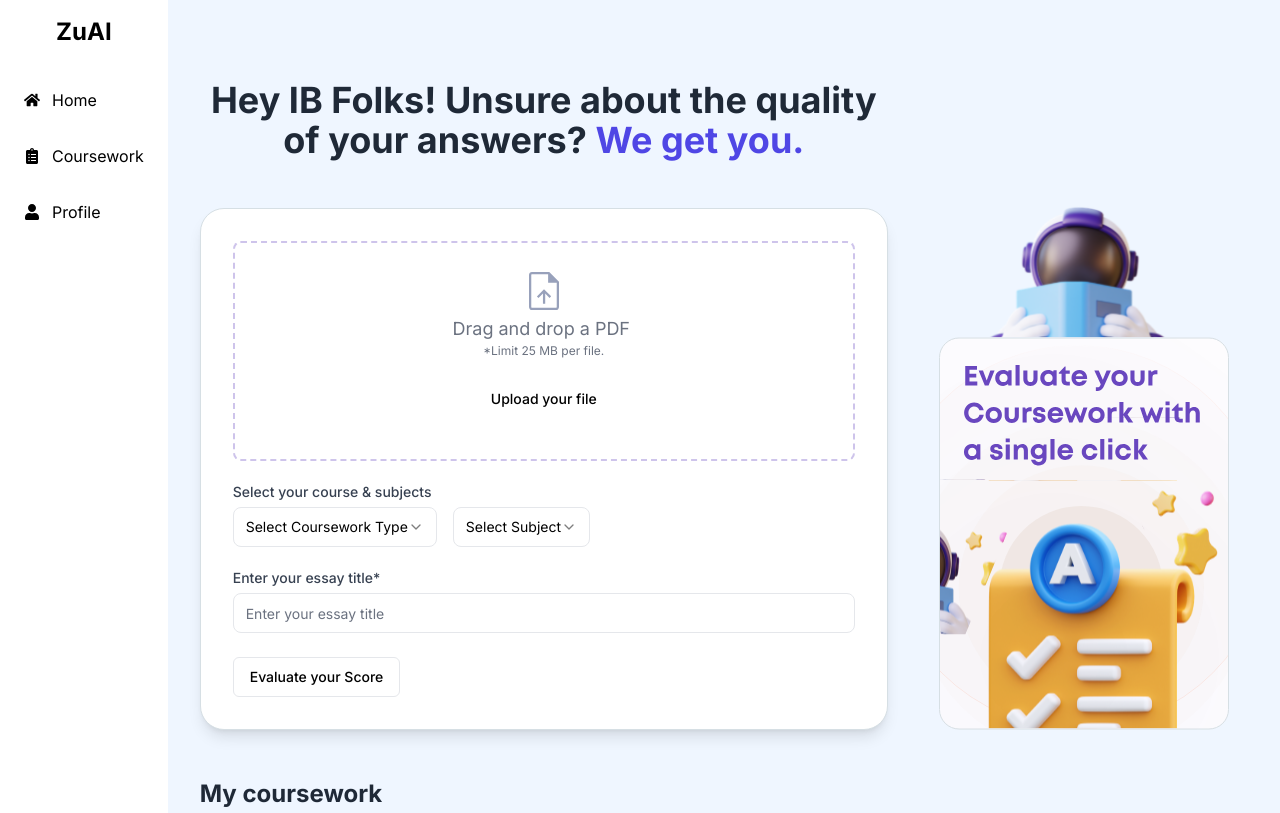
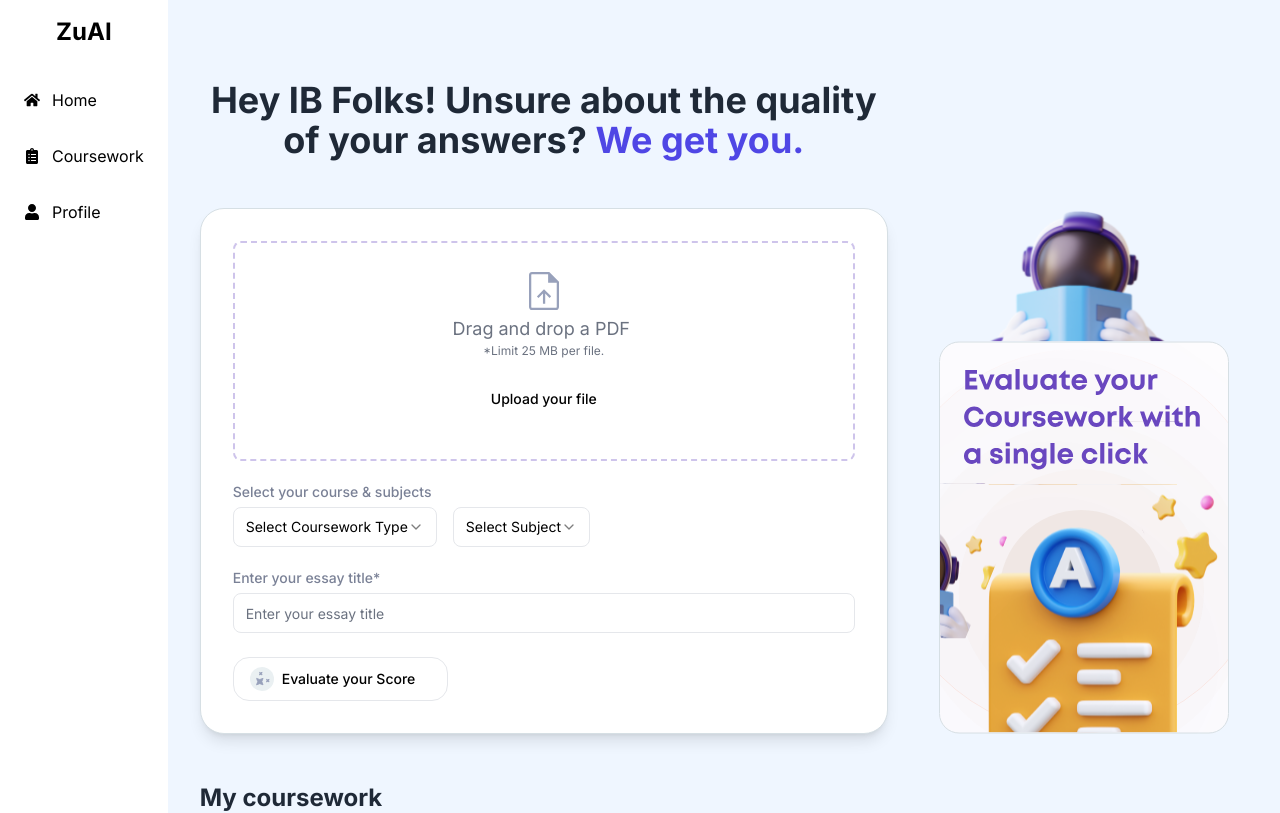
Before and after one commit to Durgesh2601/ib-coursework-evaluation, a Next.js app: page / in a window 1280 px wide. Shown: the top 813 px of the page. Built offline with nearby package versions, Linux system fonts and the light colour scheme.

Commit message:
fix: button

```diff
--- a/src/components/ui/CourseworkForm.jsx
+++ b/src/components/ui/CourseworkForm.jsx
@@ -13,6 +13,8 @@
 import { Input } from "./input";
 import { Button } from "./button";
 import { SELECT_FIELDS } from "@/constants";
+import ButtonIcon from "@/assets/btn_icon.svg";
+import Image from "next/image";
 
 export default function CourseworkForm() {
   const form = useForm();
@@ -29,7 +31,7 @@
       >
         <FileUpload />
         <div>
-          <FormLabel className="block text-gray-700 mb-2">
+          <FormLabel className="block text-secondary-text mb-2">
             Select your course & subjects
           </FormLabel>
           <div className="flex space-x-4">
@@ -69,7 +71,7 @@
           name="essay_title"
           render={({ field }) => (
             <FormItem>
-              <FormLabel className="block text-gray-700 mb-2">
+              <FormLabel className="block text-secondary-text mb-2">
                 Enter your essay title*
               </FormLabel>
               <Input
@@ -81,7 +83,10 @@
             </FormItem>
           )}
         />
-        <Button variant="outline">Evaluate your Score</Button>
+        <Button variant="outline" className="rounded-2xl pl-2" size="lg">
+          <Image src={ButtonIcon} alt="button-Icon" className="mx-2" />
+          Evaluate your Score
+        </Button>
       </form>
     </Form>
   );
--- a/tailwind.config.js
+++ b/tailwind.config.js
@@ -33,7 +33,8 @@
       },
       colors: {
         "light-pink": "#CEC4EB",
-        "light-border": "#D6DFE4"
+        "light-border": "#D6DFE4",
+        "secondary-text": "#7A8196",
       },
     },
   },
```
Also changed, not shown: src/assets/btn_icon.svg (added).
